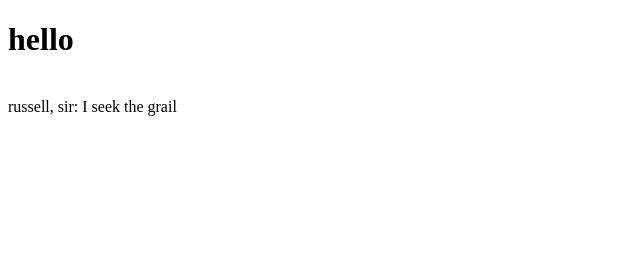
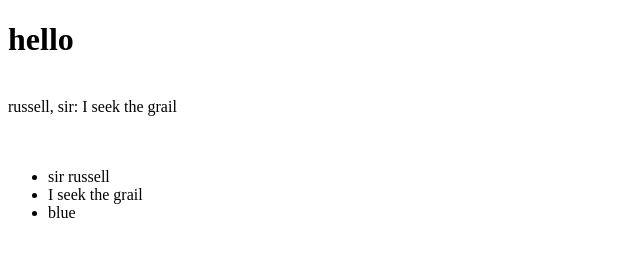
Before and after one commit to russmatney/100-word-demos, a plain HTML site: page mustache-jquery/index.html in a window 1280 px wide. Shown: the whole page, without its empty margins (0-640 px from the left). Drawn offline with Linux system fonts and the light colour scheme.

Commit message:
adds basic example using external template

```diff
--- a/mustache-jquery/index.html
+++ b/mustache-jquery/index.html
@@ -4,9 +4,11 @@
   <meta charset="UTF-8">
   <title>100-word stories</title>
 
+  <!-- jquery and jquery.mustache (this mustache version is built into jquery, for convenience) -->
   <script src="./vendor/jquery.js"></script>
   <script src="./vendor/jquery.mustache.js"></script>
 
+  <!-- our simple script -->
   <script src="./js/script.js"></script>
 
 </head>
@@ -18,6 +20,12 @@
   a person goes here
 </div>
 
+<br>
+<br>
+<div id="anotherPerson">
+  another person goes here
+</div>
+
 
 </body>
 </html>
--- a/mustache-jquery/js/script.js
+++ b/mustache-jquery/js/script.js
@@ -1,5 +1,7 @@
 $(document).ready(function(){
-  var data = {
+
+  // creates json object
+  var jsonData = {
     name: {
       first: "sir",
       last: "russell"
@@ -8,8 +10,22 @@ $(document).ready(function(){
     favorite_color: "blue"
   }
 
-  var rendered = $.mustache("{{name.last}}, {{name.first}}: {{quest}}", data);
+  // hands json and template into $.mustache function
+  var renderedHtml = $.mustache("{{name.last}}, {{name.first}}: {{quest}}", jsonData);
 
-  $("#person").html(rendered);
+  // replaces person id with rendered template via jquery's .html() function
+  $("#person").html(renderedHtml);
+
+
+  // this works, but not statically – you'll need to run a simple server for the Access-Control-Allow-Origin errors to go away
+  $.get('./partials/person.html', function(template) {
+
+    // or, another way
+    var html = Mustache.to_html(template, jsonData);
+
+    $("#anotherPerson").html(html);
+  });
+
+
 
 });
--- /dev/null
+++ b/mustache-jquery/partials/person.html
@@ -0,0 +1,5 @@
+<ul>
+  <li>{{name.first}} {{name.last}}</li>
+  <li>{{quest}}</li>
+  <li>{{favorite_color}}</li>
+</ul>
```
